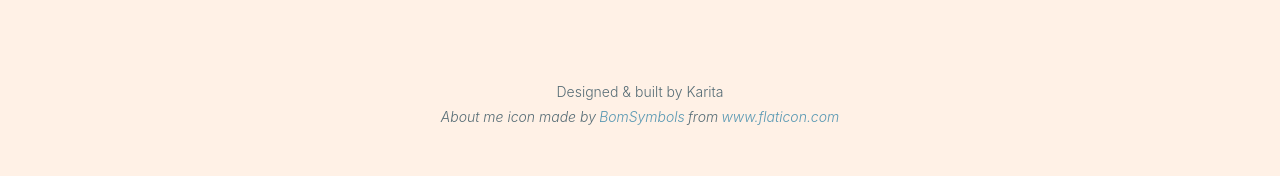
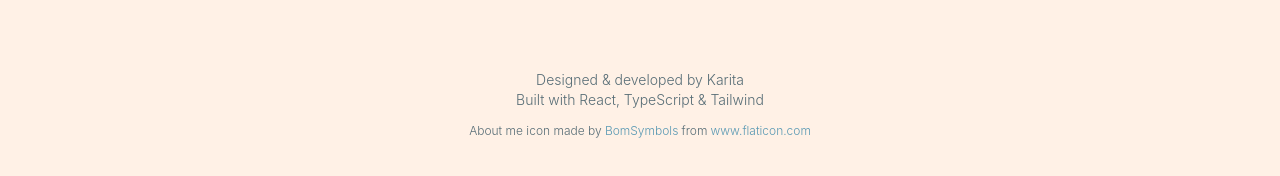
Before and after one commit to KaritaLaine/karita, a React (Vite) app in the folder karitala/: page / in a window 1280 px wide. Shown: the part 1290-1466 px from the top of the page. Built offline with nearby package versions, Linux system fonts and the light colour scheme.

Commit message:
feat: hide about me icon made by text on projects page

```diff
--- a/karitala/src/components/wrapper/footer.tsx
+++ b/karitala/src/components/wrapper/footer.tsx
@@ -1,12 +1,15 @@
-// TODO: add a this site was made with... text?
+import { useLocation } from "@tanstack/react-router";
 
 export const Footer = () => {
+  const location = useLocation();
+  const isHomePage = location.pathname === "/";
   return (
-    <div className="flex flex-col text-center font-light items-center gap-[0.3rem] h-[15rem] justify-center text-sm bg-cream">
-      <p>Designed & built by Karita</p>
+    <div className="flex flex-col text-center font-light items-center h-[15rem] justify-center text-sm bg-cream">
+      <p>Designed & developed by Karita</p>
+      <p>Built with React, TypeScript & Tailwind</p>
 
-      {/* TODO: hide on projects page */}
-      <div className="italic flex gap-[0.2rem] text-sm flex-wrap justify-center">
+      {isHomePage && (
+        <div className="text-xs flex gap-[0.2rem] text-sm flex-wrap justify-center mt-[0.8rem]">
           About me icon made by
           <a
             href="https://www.flaticon.com/authors/bomsymbols"
@@ -26,6 +29,7 @@ export const Footer = () => {
             www.flaticon.com
           </a>
         </div>
+      )}
     </div>
   );
 };
```
Lines whose indentation alone changed are shown as unchanged.
